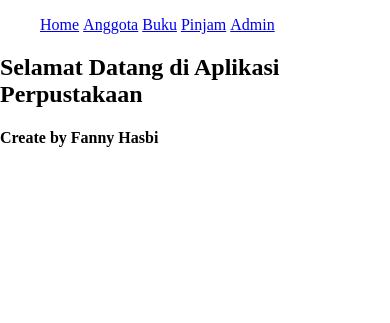
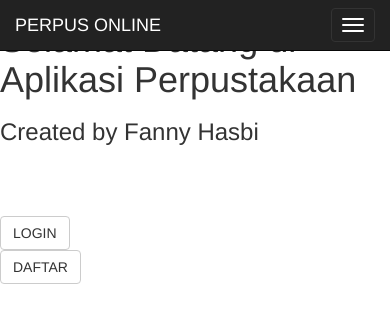
Before and after one commit to fannyhasbi/perpustakaan, a PHP site: page / in a window 390 px wide. Shown: the top 323 px of the page. Run offline with PHP 8.4, Linux system fonts and the light colour scheme.

Commit message:
Edit tampilan halaman utama
Commit pertama dengan penggunaan framework Bootstrap. Pengembangan navigation bar dan full page section. Penambahan fitur daftar dan login.

```diff
--- a/index.php
+++ b/index.php
@@ -2,20 +2,52 @@
 <html>
 <head>
 	<title>Perpustakaan</title>
-	<link rel="stylesheet" href="view/main.css"/>
+	<link rel="stylesheet" type="text/css" href="bootstrap/css/bootstrap.min.css"/>
+	<link rel="stylesheet" type="text/css" href="view/main.css"/>
 
+	<script src="bootstrap/js/bootstrap.min.js"></script>
 </head>
 <body>
-<ul>
-	<li><a href="index.php">Home</a></li>
-	<li><a href="anggota.php">Anggota</a></li>
-	<li><a href="buku.php">Buku</a></li>
-	<li><a href="pinjam.php">Pinjam</a></li>
-	<li><a href="admin">Admin</a></li>
-</ul>
 
-<h2>Selamat Datang di Aplikasi Perpustakaan</h2>
-<h4>Create by Fanny Hasbi</h4>
+<nav class="navbar navbar-fixed-top navbar-inverse">
+	<div class="container">
+		<div class="navbar-header">
+			<a href="index.php" class="navbar-brand">PERPUS ONLINE</a>
+			<button type="button" class="navbar-toggle" data-toggle="collapse" data-target="#navigasi">
+				<span class="icon-bar"></span>
+				<span class="icon-bar"></span>
+				<span class="icon-bar"></span>
+			</button>
+		</div>
+		<div class="collapse navbar-collapse" id="navigasi">
+			<ul class="nav navbar-nav navbar-right">
+				<li><a href="anggota.php">ANGGOTA</a></li>
+				<li><a href="buku.php">BUKU</a></li>
+				<li><a href="pinjam.php">PINJAM</a></li>
+			</ul>
+		</div>
+	</div>
+</nav>
+
+<header id="header">
+	<div class="vertical-center">
+		<h1>Selamat Datang di Aplikasi Perpustakaan</h1>
+		<h3>Created by Fanny Hasbi</h3>
+		<br><br><br>
+		<div class="row">
+			<div class="col-sm-6">
+				<a href="login.php">
+					<div class="btn btn-default vertical-center">LOGIN</div>
+				</a>
+			</div>
+			<div class="col-sm-6">
+				<a href="daftar.php">
+					<div class="btn btn-default vertical-center">DAFTAR</div>
+				</a>
+			</div>
+		</div>
+	</div>
+</header>
 
 </body>
 </html>
```
